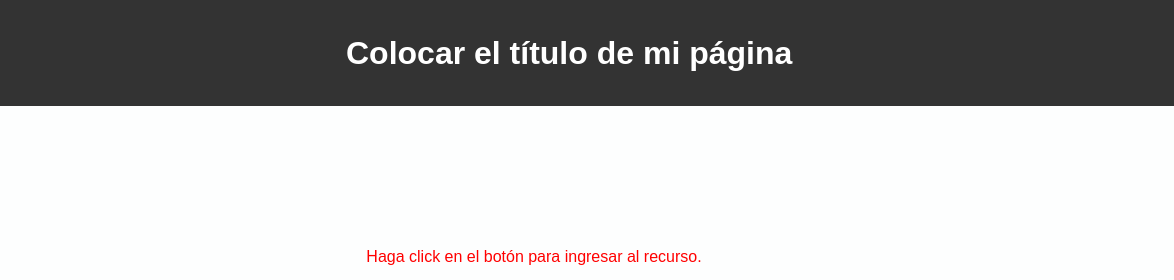
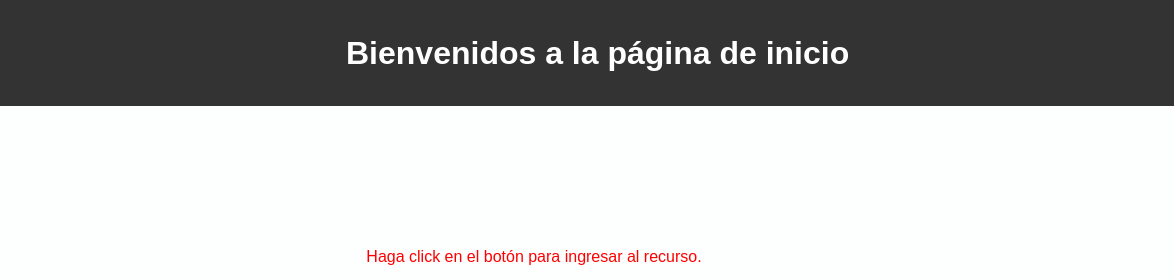
Before and after one commit to Edy9284/sistema-de-gestion, a plain HTML site: page index.html in a window 1280 px wide. Shown: the top 280 px of the page, 106-1280 px from the left. Drawn offline with Linux system fonts and the light colour scheme.

Commit message:
Update index.html

```diff
--- a/index.html
+++ b/index.html
@@ -91,7 +91,7 @@
 <body>
     <header>
         <img src="https://github.com/Edy9284/sistema-de-gestion/blob/main/Logo%20de%20la%20escuela.png" alt="Logo">
-        <h1>Colocar el título de mi página</h1>
+        <h1>Bienvenidos a la página de inicio</h1>
     </header>
     <p>Haga click en el botón para ingresar al recurso.</p>
     <div class="container">
```
